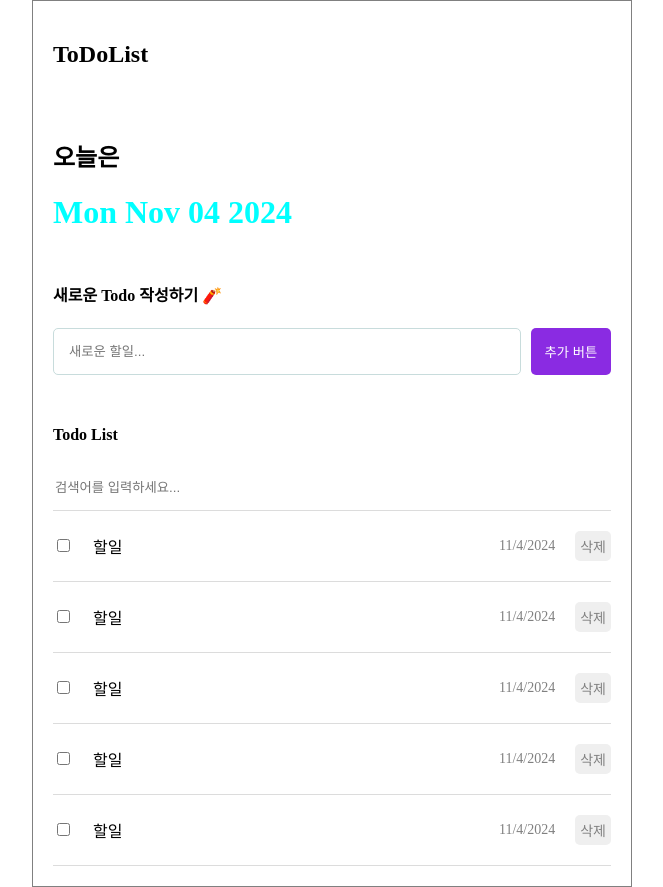
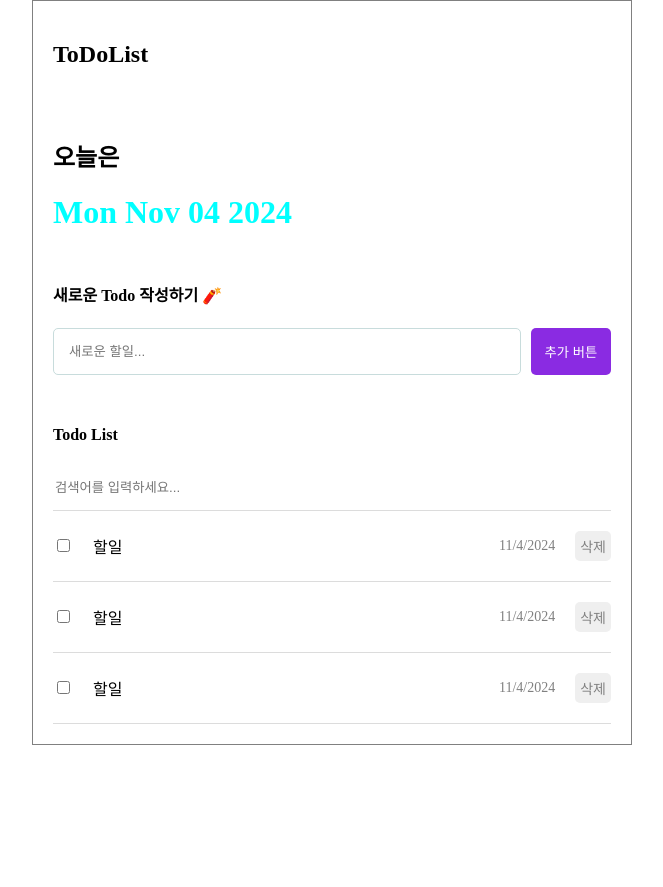
Before and after one commit to djadudwns12/react-todolistex, a React (Create React App) app: page / in a window 1280 px wide. Shown: the whole page, without its empty margins (308-971 px from the left). After the commit the page ends 800 px from the top, so only its background shows below. Built offline with nearby package versions, Linux system fonts and the light colour scheme.

Commit message:
feat : key속성의 값을 unique한 값을 부여하기 위해 todo.id값을 이용하여 부여햇다.

```diff
--- a/src/component/TodoList.js
+++ b/src/component/TodoList.js
@@ -12,11 +12,8 @@ const TodoList = ({ todo }) => {
       />
       <div className="list_wrapper">
         {todo.map((item) => (
-          <TodoItem {...item} />
+          <TodoItem key={item.id} {...item} />
         ))}
-
-        <TodoItem />
-        <TodoItem />
       </div>
     </div>
   );
```
